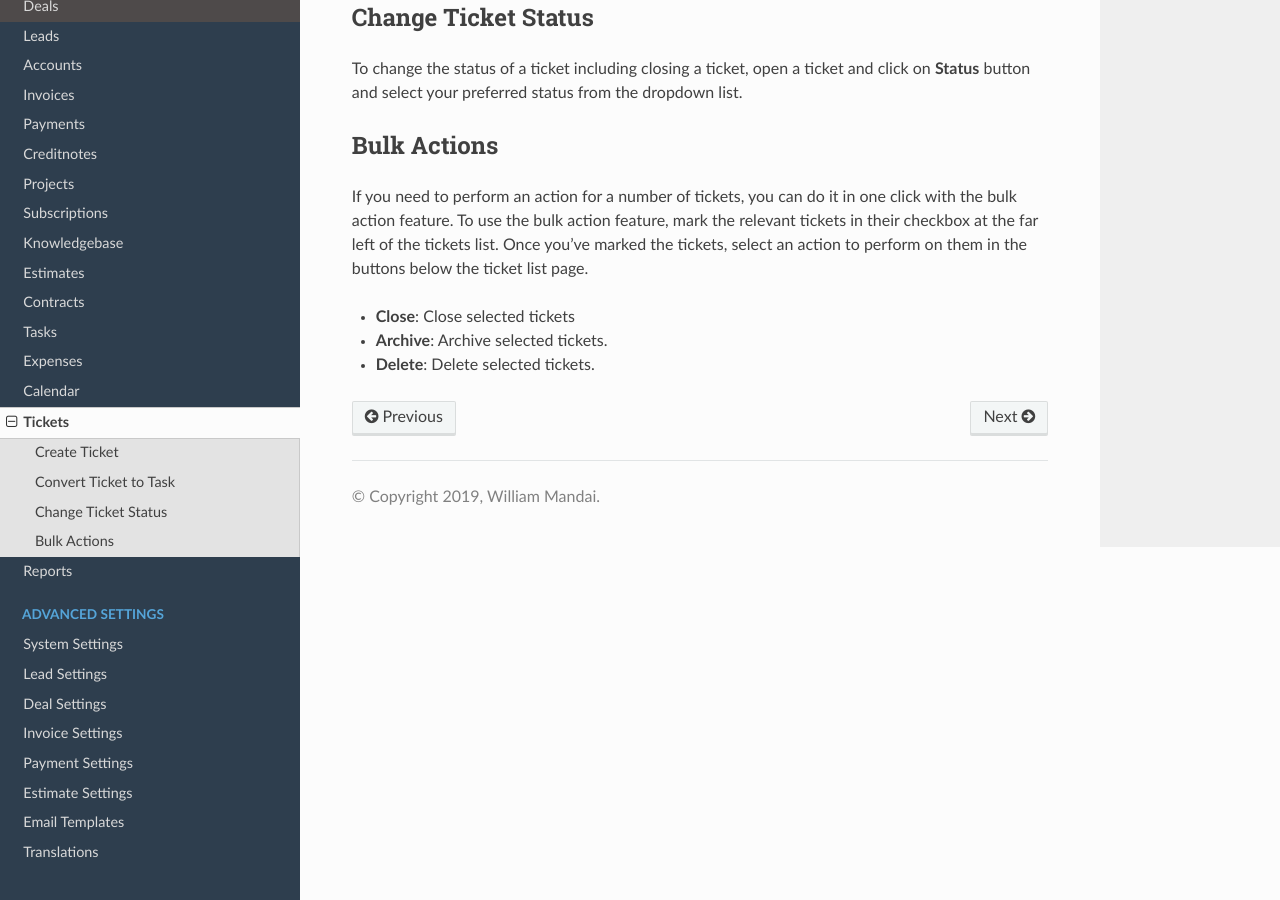
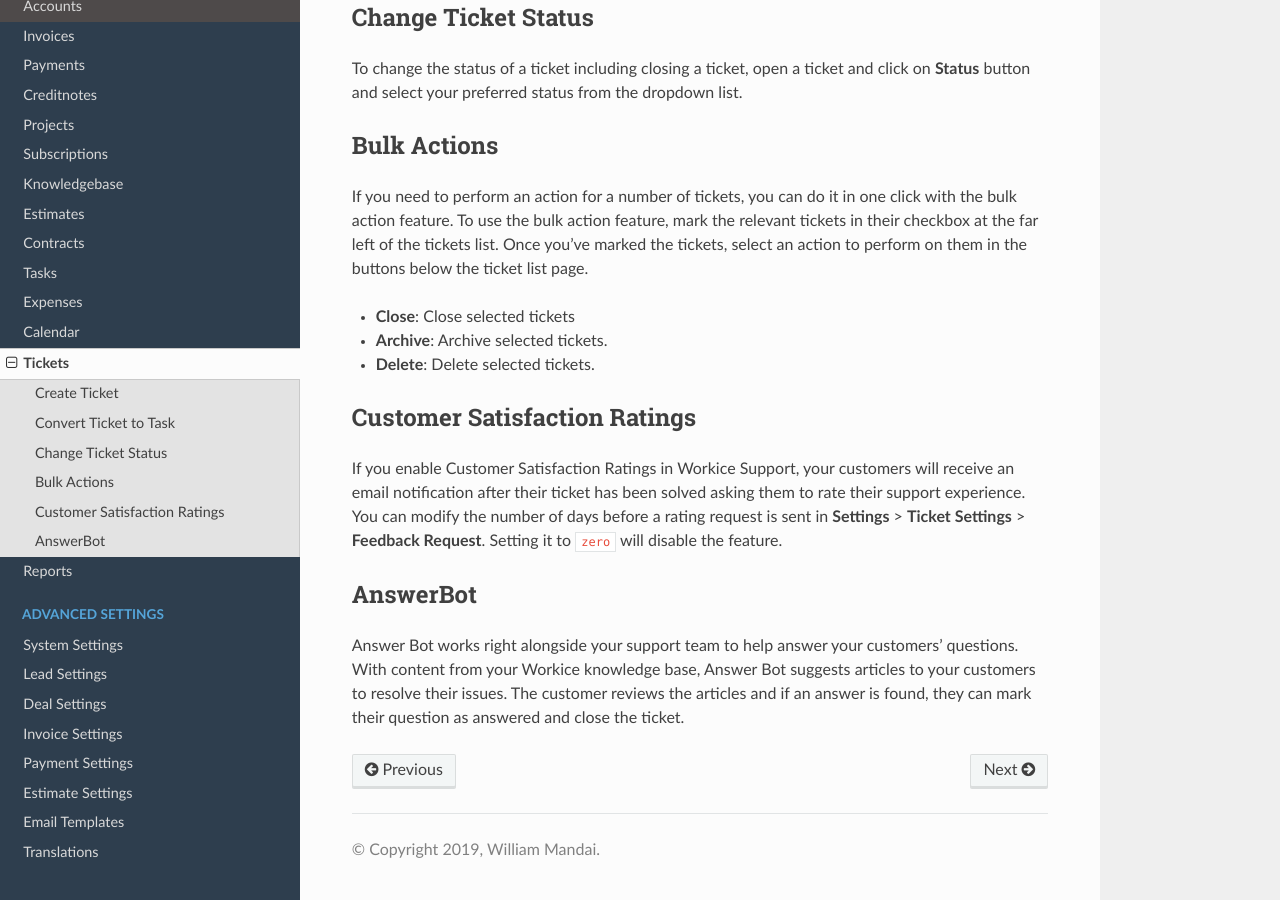
Before and after one commit to wmandai/workice-docs, a Sphinx documentation site: the page built from docs/source/tickets.rst, in a window 1280 px wide and 900 px high, scrolled down 1387 px. Built offline with Sphinx 7.4.7 and the Read the Docs theme 2.0.0, drawn with Linux system fonts in a browser that asks for light colours.

Commit message:
Added customer satisfaction

```diff
--- a/docs/source/tickets.rst
+++ b/docs/source/tickets.rst
@@ -55,3 +55,11 @@ If you need to perform an action for a number of tickets, you can do it in one c
 - **Close**: Close selected tickets
 - **Archive**: Archive selected tickets.
 - **Delete**: Delete selected tickets.
+
+Customer Satisfaction Ratings
+""""""""""""""""""""""""""""""""
+If you enable Customer Satisfaction Ratings in Workice Support, your customers will receive an email notification after their ticket has been solved asking them to rate their support experience. You can modify the number of days before a rating request is sent in **Settings** > **Ticket Settings** > **Feedback Request**. Setting it to ``zero`` will disable the feature.
+
+AnswerBot
+"""""""""""
+Answer Bot works right alongside your support team to help answer your customers’ questions. With content from your Workice knowledge base, Answer Bot suggests articles to your customers to resolve their issues. The customer reviews the articles and if an answer is found, they can mark their question as answered and close the ticket.
```
